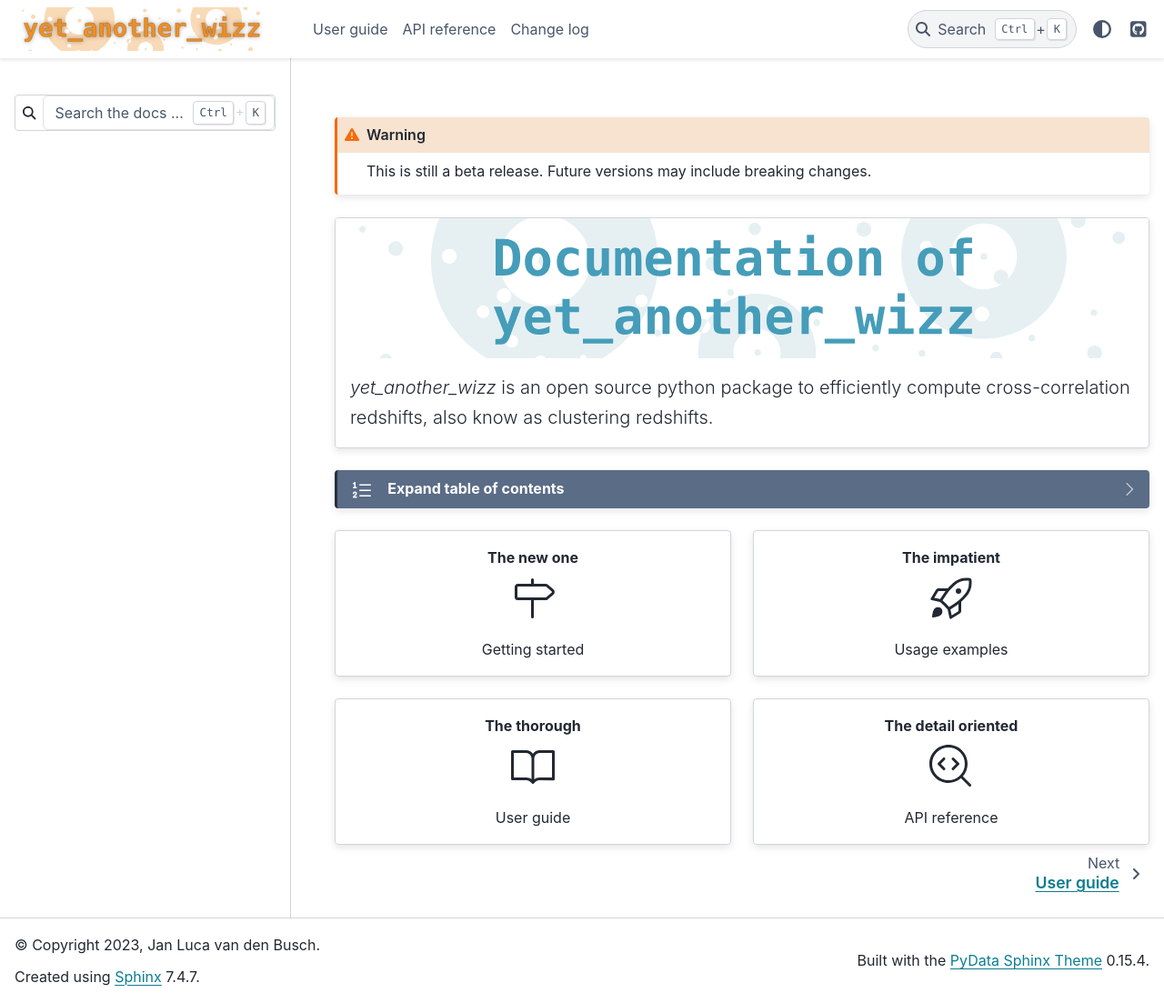
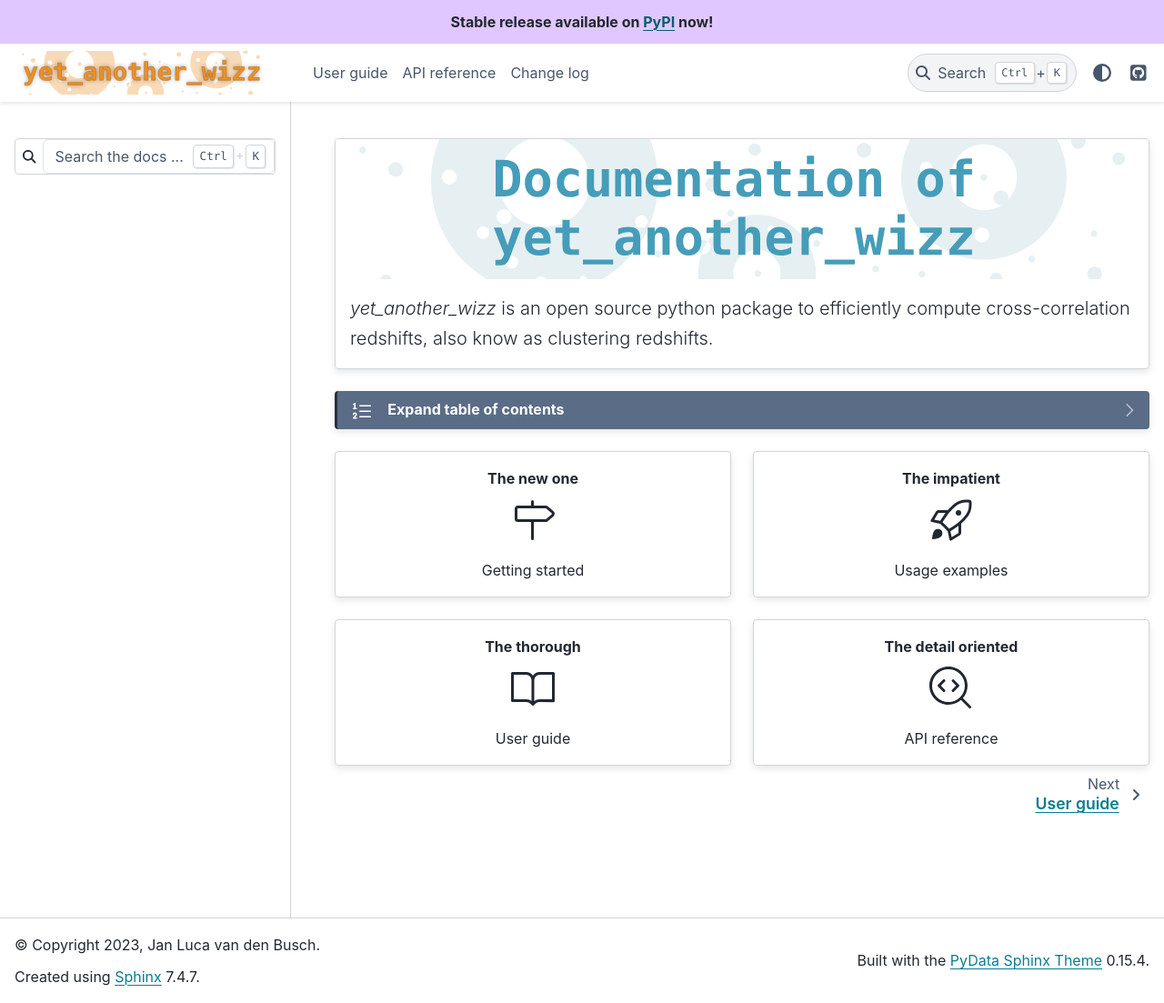
Before and after one commit to jlvdb/yet_another_wizz, a Sphinx documentation site: the page built from docs/source/index.rst, in a window 1280 px wide and 1103 px high. Shown: the whole window at 91% size. Built offline with Sphinx 7.4.7 and the PyData theme 0.15.4, drawn with Linux system fonts in a browser that asks for light colours.

Commit message:
added pypi and remove beta warnings

```diff
--- a/docs/source/conf.py
+++ b/docs/source/conf.py
@@ -64,7 +64,8 @@ html_theme_options = {
         "image_dark": "_static/logo-dark.svg",
     },
     "pygment_light_style": "xcode",
-    "pygment_dark_style": "github-dark"
+    "pygment_dark_style": "github-dark",
+    "announcement": "<p>Stable release available on <a href='https://pypi.org/project/yet_another_wizz/'>PyPI</a> now!</p>"
 }
 html_sidebars = {
     "**": [
--- a/docs/source/index.rst
+++ b/docs/source/index.rst
@@ -1,7 +1,4 @@
 .. title:: Documentation of yet_another_wizz
-
-.. Warning::
-    This is still a beta release. Future versions may include breaking changes.
 
 .. grid::
     :gutter: 2 3 4 4
```
Also changed, not shown: README.rst (+3 -6 lines).
